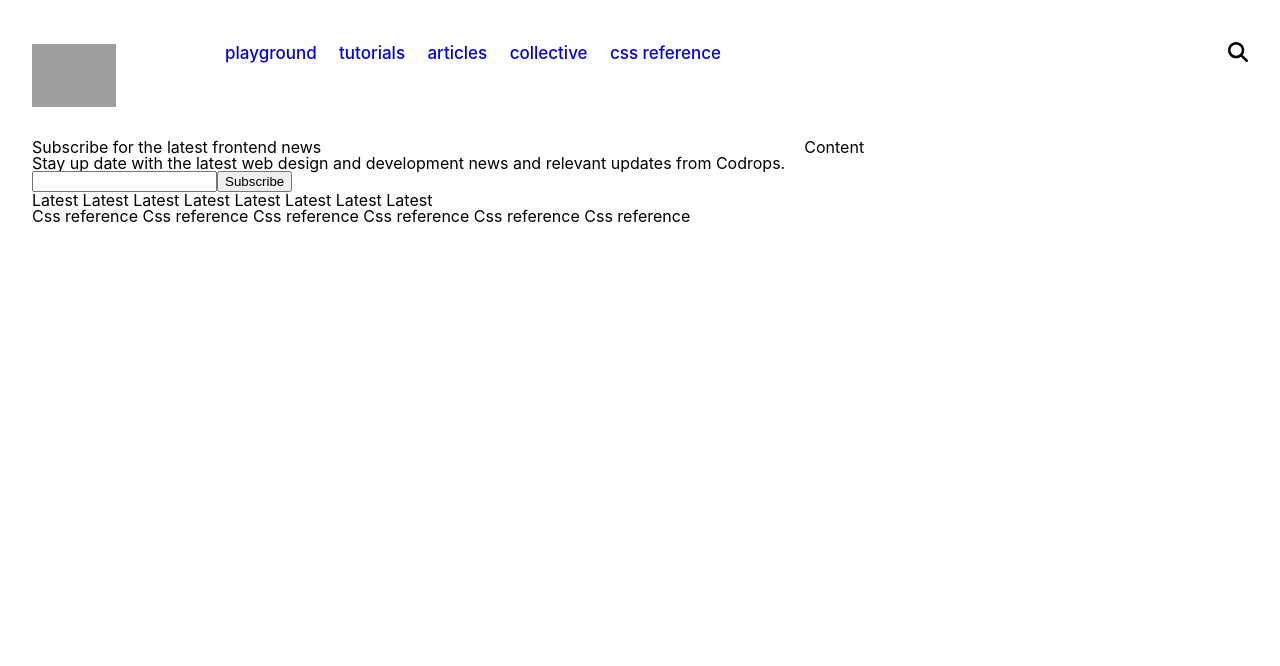
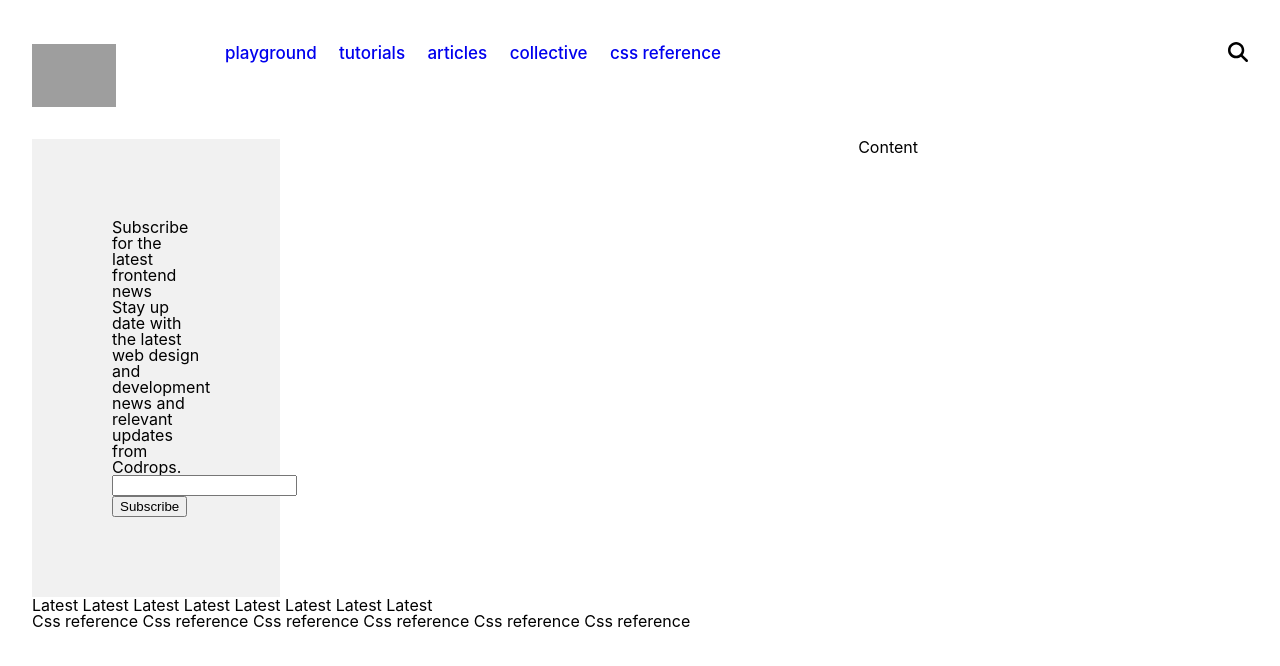
Before and after one commit to kowalsking/codedrops-clone, a React (Create React App) app: page / in a window 1280 px wide. Shown: the top 666 px of the page. Built offline with nearby package versions, Linux system fonts and the light colour scheme; grey boxes are pictures that could not be loaded.

Commit message:
Shame on me..

```diff
--- a/src/styles/main/main.scss
+++ b/src/styles/main/main.scss
@@ -15,3 +15,14 @@
   justify-content: space-between;
   flex-direction: column;
 }
+
+.subscribe {
+  background: #f1f1f1;
+  width: 30%;
+  padding: 5rem;
+}
+
+.subscribe-form {
+  width: 100%;
+  margin: 0 auto;
+}
```
